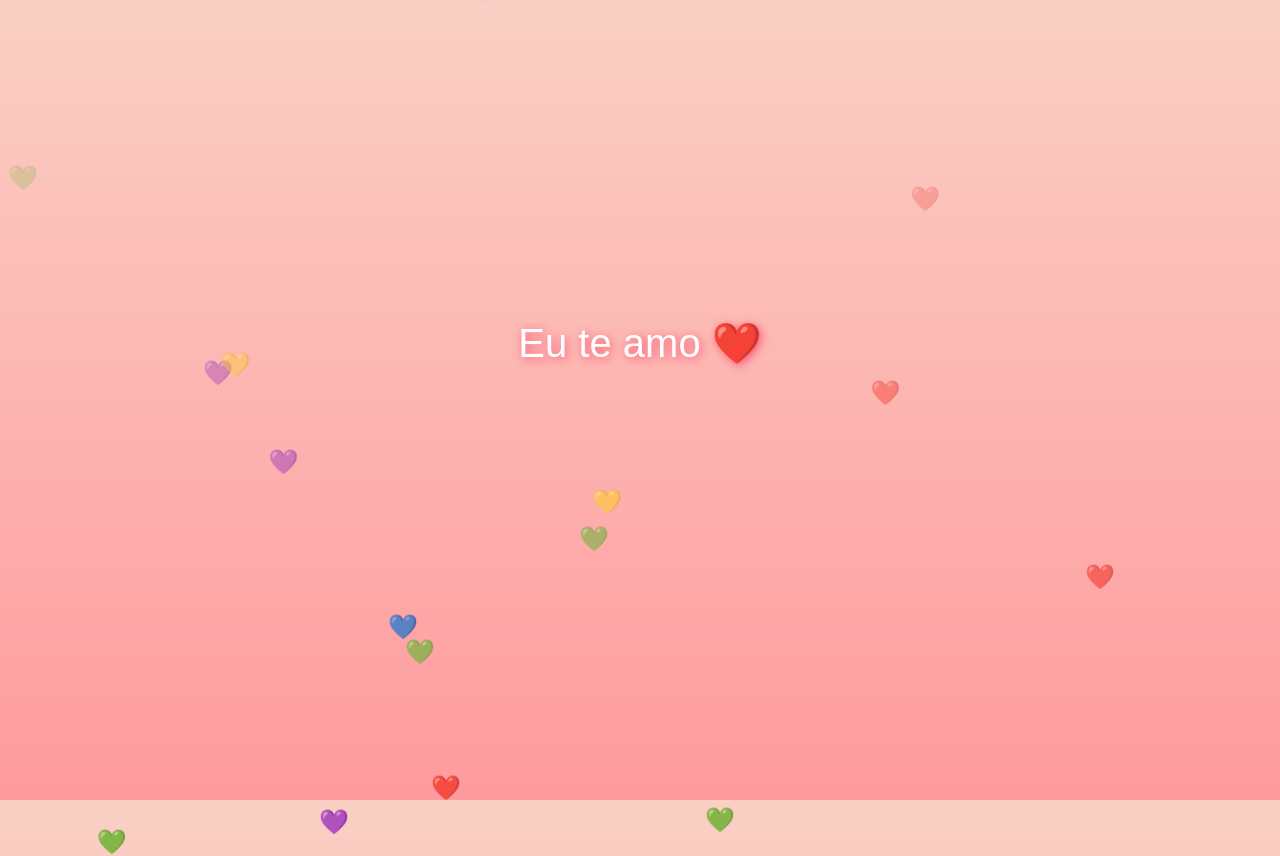
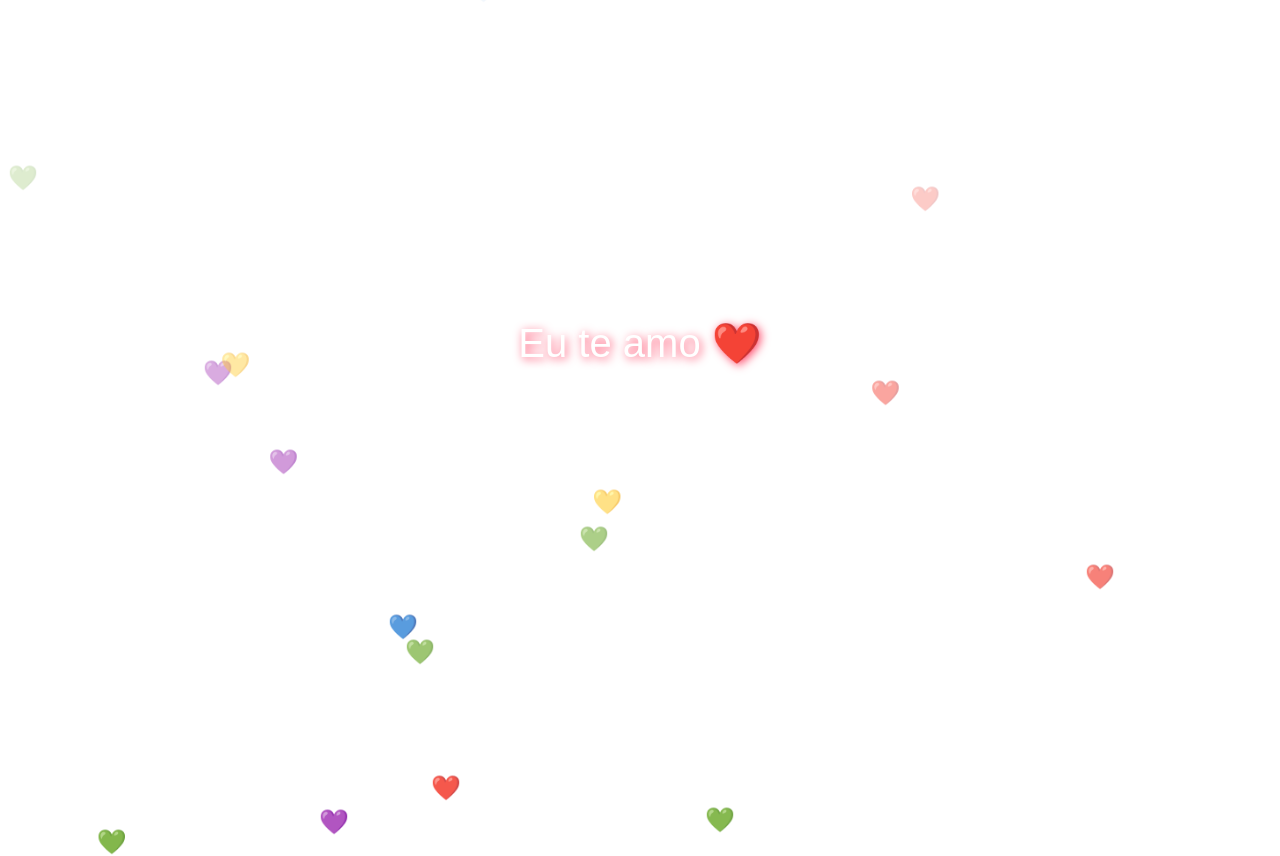
Before and after one commit to voliveiraa236-lang/voliveiraa236-lang.github.io, a plain HTML site: page index.html in a window 1280 px wide. Drawn offline with Linux system fonts and the light colour scheme.

Commit message:
Atualizar o index.html

```diff
--- a/index.html
+++ b/index.html
@@ -1,13 +1,13 @@
 <!DOCTYPE html>
 <html>
 <head>
-  <title>Amor no ar ❤️</title>
+  <title>Para Alice ❤️</title>
 
   <style>
     body {
       margin: 0;
       padding: 0;
-      background: linear-gradient(to top, #ff9a9e, #fad0c4);
+      background:purple);
       overflow: hidden;
       height: 100vh;
       font-family: Arial, sans-serif;
```
